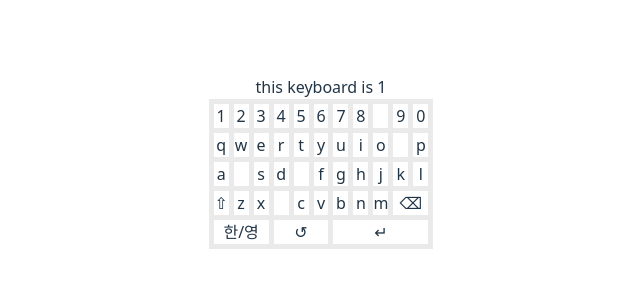
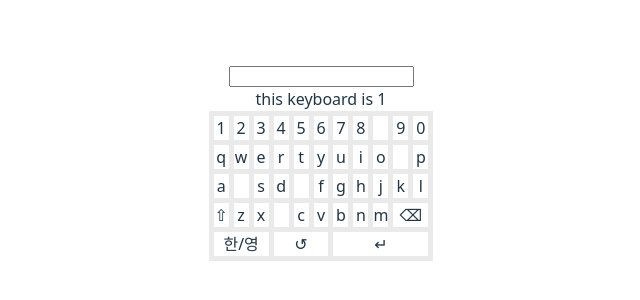
Before and after one commit to ByeolNabi/secure-keypad, a React (Vite) app: page / in a window 1280 px wide. Shown: the part 238-538 px from the top of the page, without its empty margins (319-959 px from the left). Built offline with nearby package versions, Linux system fonts and the light colour scheme.

Commit message:
[tmp] 입력 구현 중
keyboard로 입력했을 시 useState가 재랜더링되어 keyboard가 고장남

```diff
--- a/src/App.tsx
+++ b/src/App.tsx
@@ -1,12 +1,19 @@
+import { useState } from "react";
 import "./App.css";
 import VirtualKeyboard from "./components/SecureKeyboard";
 
 const App: React.FC = () => {
+  const [txt, setTxt] = useState<string>("");
+
   return (
     <>
-      <VirtualKeyboard mode={1} />
+      <input type="text" value={txt} />
+      <VirtualKeyboard mode={1} setInputVal={setTxt} />
     </>
   );
 };
 
 export default App;
+// 외부 키보드 컴포넌트에서 input에 값을 입력하는 방법은...?
+// txt를 input의 value에 넣고 setTxt를 가상키보드에 연결해봤다
+  // setTxt로 값을 바꾸면 txt가 있는 APP을 리랜더링 한다. keyboard가 먹통이 된다.
--- a/src/components/SecureKeyboard.tsx
+++ b/src/components/SecureKeyboard.tsx
@@ -3,6 +3,7 @@ import "./SecureKeyboard.css";
 
 type VirtualKeyboardProps = {
   mode: number;
+  setInputVal: React.Dispatch<React.SetStateAction<string>>;
 };
 
 const KEYBOARD_tmp: Array<Array<string>> = [
@@ -21,9 +22,19 @@ const KEYBOARD: Array<Array<string>> = [
   ["한/영", "↺", "↵"],
 ];
 
-const VirtualKeyboard: React.FC<VirtualKeyboardProps> = ({ mode }) => {
+const VirtualKeyboard: React.FC<VirtualKeyboardProps> = ({
+  mode,
+  setInputVal,
+}) => {
+  console.log("VirtualKeyboard rendering");
   const [keyBoardDatas, setKeyBoardDatas] =
     useState<Array<Array<string>>>(KEYBOARD_tmp); // " "문자가 없을 때 레이아웃이 무너짐으로 tmp를 초기값으로 한다.
+
+  const keyClick: React.MouseEventHandler<HTMLDivElement> = (e) => {
+    setInputVal((prev) => {
+      return prev + e.currentTarget.textContent;
+    });
+  };
 
   useEffect(() => {
     setKeyBoardDatas((_) => {
@@ -43,7 +54,7 @@ const VirtualKeyboard: React.FC<VirtualKeyboardProps> = ({ mode }) => {
       <div className="container">
         {keyBoardDatas.map((charList, row) => {
           return charList.map((char, col) => (
-            <div key={row * 11 + col} className="item">
+            <div key={row * 11 + col} className="item" onClick={keyClick}>
               {char}
             </div>
           ));
```
